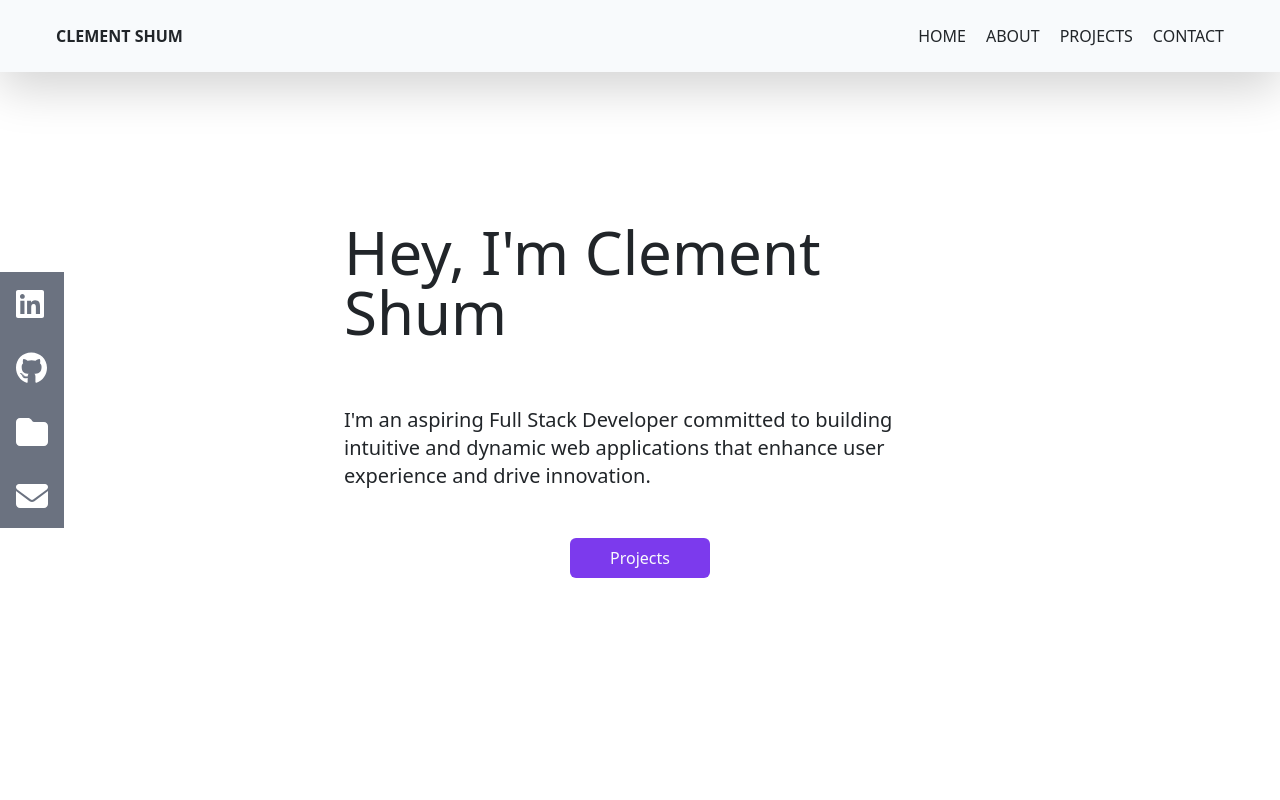
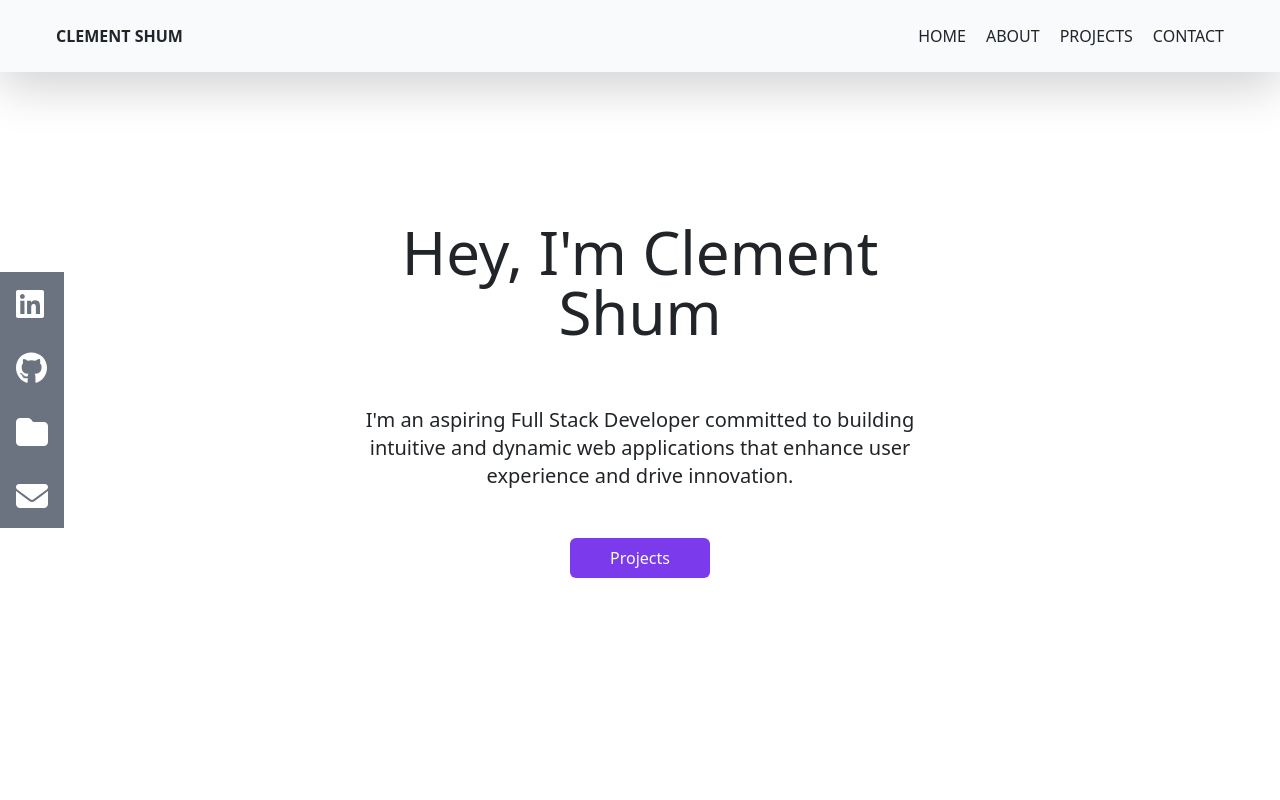
Before and after one commit to CShum28/portfolio, a React (Create React App) app: page / in a window 1280 px wide. Shown: the top 800 px of the page. Built offline with nearby package versions, Linux system fonts and the light colour scheme.

Commit message:
text center

```diff
--- a/src/components/FrontPage.js
+++ b/src/components/FrontPage.js
@@ -9,7 +9,7 @@
   };
 
   return (
-    <div className="max-w-screen-lg mx-auto flex flex-col items-center justify-center h-full px-4">
+    <div className="max-w-screen-lg mx-auto flex flex-col items-center justify-center h-full px-4 text-center">
       <p className="text-6xl">Hey, I'm Clement Shum</p>
       <p className="text-xl my-5">
         I'm an aspiring Full Stack Developer committed to building intuitive and
```
